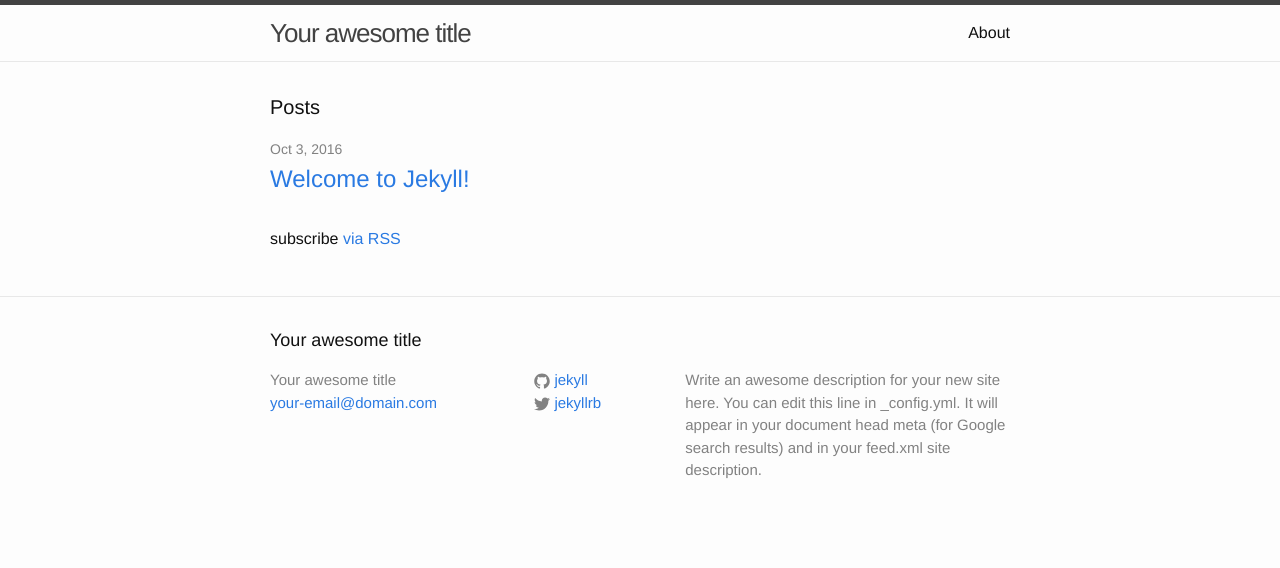
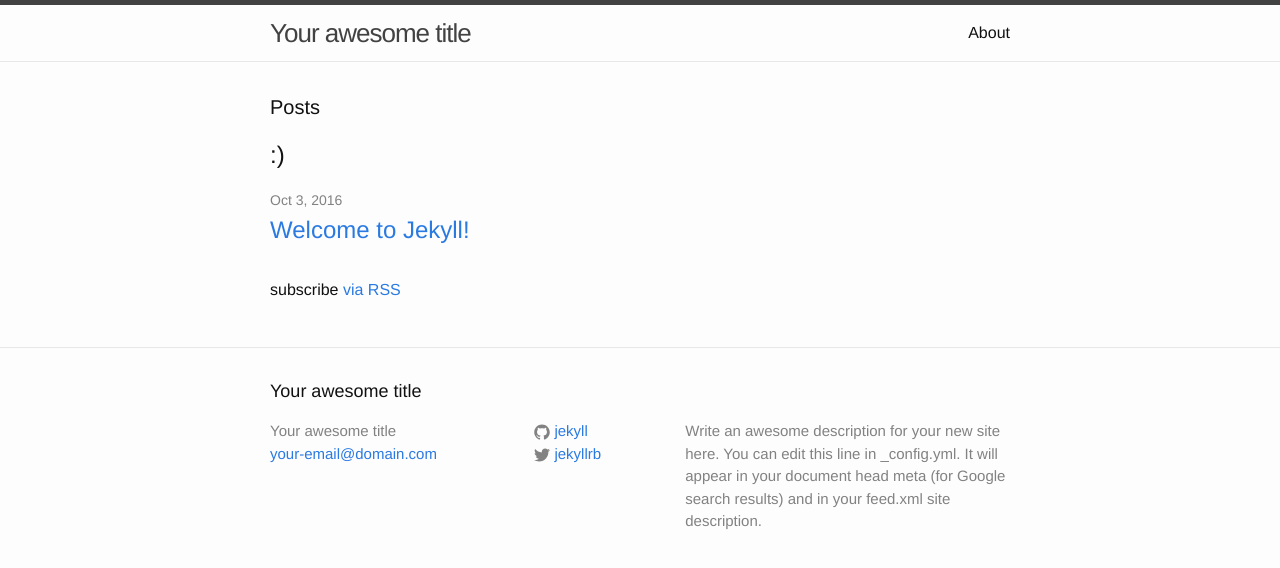
Before and after one commit to maria-dimitrova/maria-dimitrova.github.io, a Jekyll site: the page built from index.html, in a window 1280 px wide. Shown: the top 568 px of the page. Built offline with Jekyll 4.4.1, drawn with Linux system fonts in a browser that asks for light colours.

Commit message:
Update index.html

```diff
--- a/index.html
+++ b/index.html
@@ -5,7 +5,7 @@ layout: default
 <div class="home">
 
   <h1 class="page-heading">Posts</h1>
-
+  <h2> :) </h2>
   <ul class="post-list">
     {% for post in site.posts %}
       <li>
```
